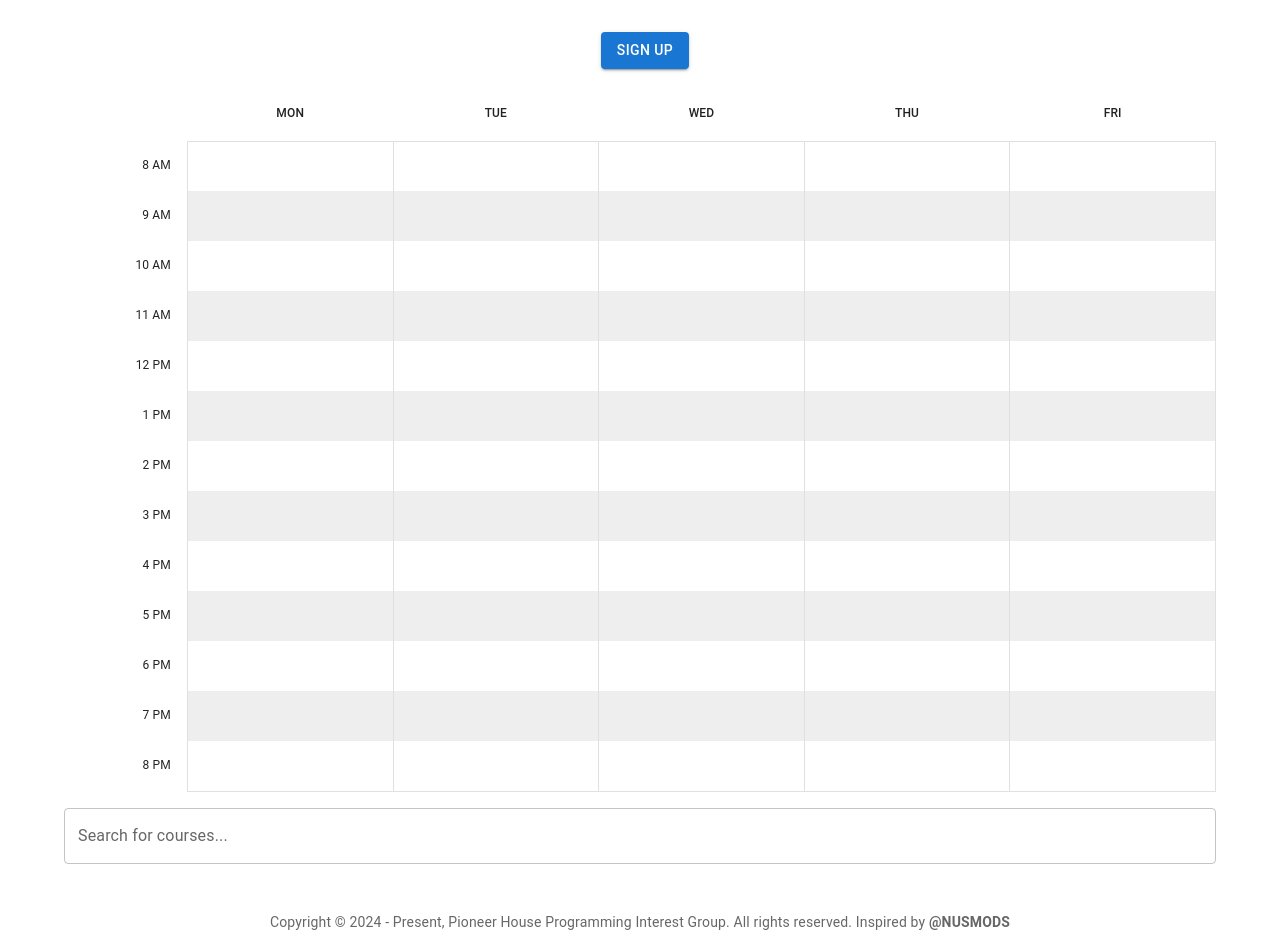
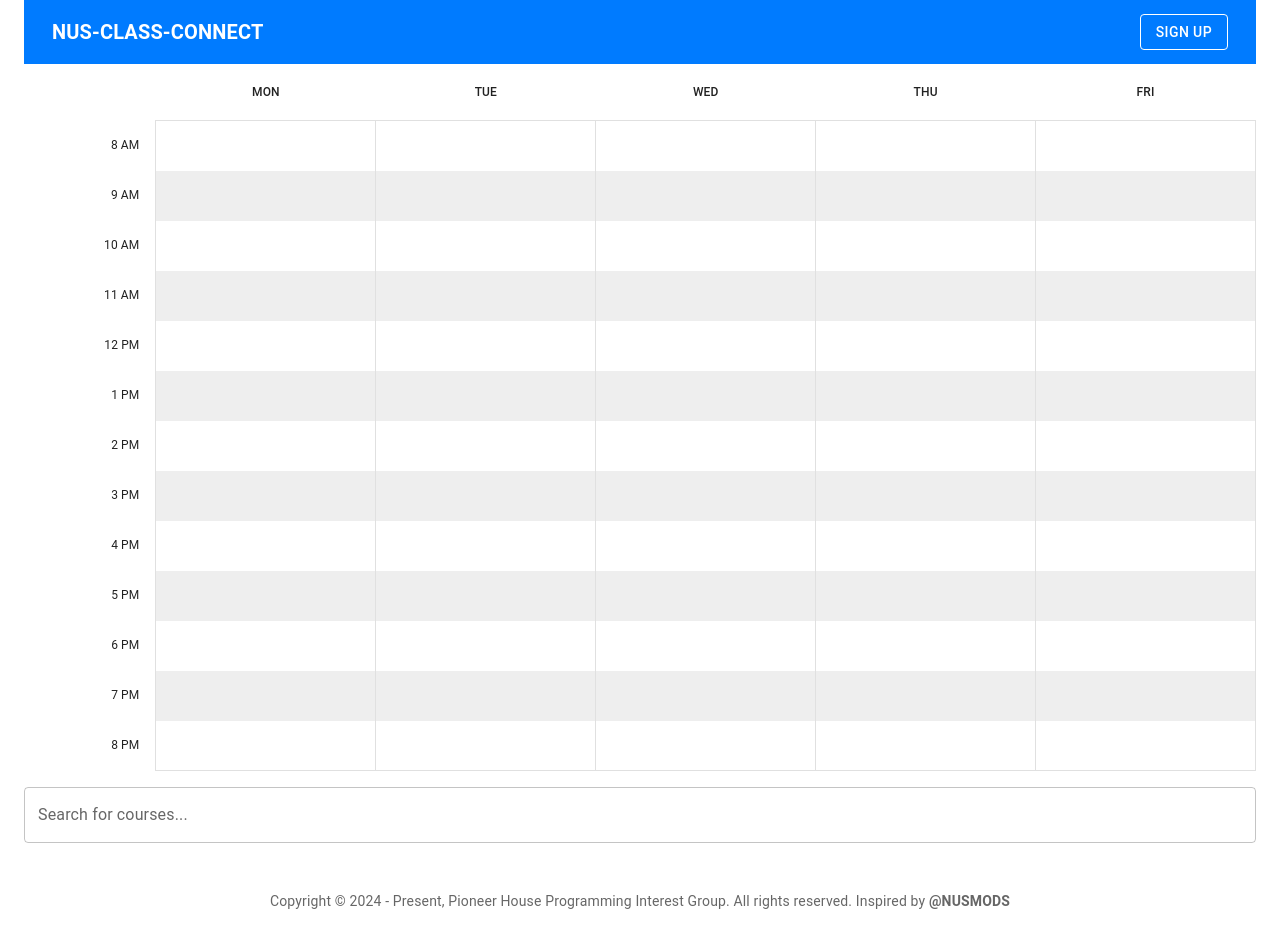
Before and after one commit to shzhe02/nus-class-connect, a React (Create React App) app: page / in a window 1280 px wide. After the commit the page ends 927 px from the top, so only its background shows below. Built offline with nearby package versions, Linux system fonts and the light colour scheme.

Commit message:
Add header

```diff
--- /dev/null
+++ b/src/components/Header.styles.tsx
@@ -0,0 +1,21 @@
+import { styled } from '@mui/system';
+import { AppBar, Toolbar, Typography, Button } from '@mui/material';
+
+export const StyledAppBar = styled(AppBar)`
+  background-color: ${props => props.theme.palette.primary.main};
+  box-shadow: none; /* Remove box shadow */
+`;
+
+export const StyledToolbar = styled(Toolbar)`
+  padding: ${props => props.theme.spacing(1, 0)}; /* Add padding to the toolbar */
+`;
+
+export const StyledTypography = styled(Typography)`
+  font-weight: bold;
+  color: ${props => props.theme.palette.common.white};
+  text-decoration: none;
+`;
+
+export const StyledSignUpButton = styled(Button)`
+  margin-left: ${props => props.theme.spacing(2)}; /* Add left margin to the sign-up button */
+`;
--- /dev/null
+++ b/src/components/Header.tsx
@@ -0,0 +1,49 @@
+import React from 'react';
+import { Container, Grid } from '@mui/material';
+import { Link } from 'react-router-dom'; // Import Link from react-router-dom
+import { StyledAppBar, StyledToolbar, StyledTypography, StyledSignUpButton } from './Header.styles'; // Import the useStyles function
+import { createTheme, ThemeProvider } from '@mui/material/styles';
+
+// Define your theme
+const theme = createTheme({
+  palette: {
+    primary: {
+      main: '#007bff', // Set your primary color here
+    },
+    common: {
+      white: '#fff', // Set your white color here
+    },
+    // Add more palette options as needed
+  },
+  spacing: (factor: number) => `${0.25 * factor}rem`, // Define your spacing function here
+});
+
+const Header: React.FC = () => {
+  return (
+    <ThemeProvider theme={theme}>
+      <StyledAppBar position='static'>
+        <StyledToolbar>
+          <Container maxWidth='lg'>
+            <Grid container alignItems='center' justifyContent='space-between'>
+              <Grid item>
+                <StyledTypography variant='h6' color='inherit'>
+                  NUS-CLASS-CONNECT
+                </StyledTypography>
+              </Grid>
+              <Grid item>
+                {/* Wrap the button inside Link component */}
+                <Link to='/signup' style={{ textDecoration: 'none' }}>
+                  <StyledSignUpButton color='inherit' variant='outlined'>
+                    Sign Up
+                  </StyledSignUpButton>
+                </Link>
+              </Grid>
+            </Grid>
+          </Container>
+        </StyledToolbar>
+      </StyledAppBar>
+    </ThemeProvider>
+  );
+};
+
+export default Header;
--- a/src/pages/Home/Homepage.tsx
+++ b/src/pages/Home/Homepage.tsx
@@ -1,10 +1,10 @@
 import React, { useState } from 'react';
-import { Link } from 'react-router-dom';
-import { Container, Grid, Box, Button } from '@mui/material';
+import { Container, Grid } from '@mui/material';
 import Timetable from '@/components/Timetable';
 import SearchBar from '@components/SearchBar';
 import AddedCoursesPanel from '@components/AddedCoursesPanel';
 import Footer from '@components/Footer';
+import Header from '@components/Header';
 import type { Course } from '../../types/Course';
 import type { ClassData } from '../../types/ClassData';
 
@@ -98,12 +98,8 @@ const Homepage: React.FC = () => {
   };
 
   return (
-    <Container maxWidth='lg'>
-      <Box marginTop={4} marginBottom={2} textAlign='center'>
-        <Button component={Link} to='/signup' variant='contained' color='primary' style={{ textDecoration: 'none', marginLeft: '10px' }}>
-          Sign Up
-        </Button>
-      </Box>
+    <Container maxWidth={false}>
+      <Header />
       <Grid container spacing={2} justifyContent='center'>
         <Grid item xs={12}>
           <Timetable courses={courses} />
```
